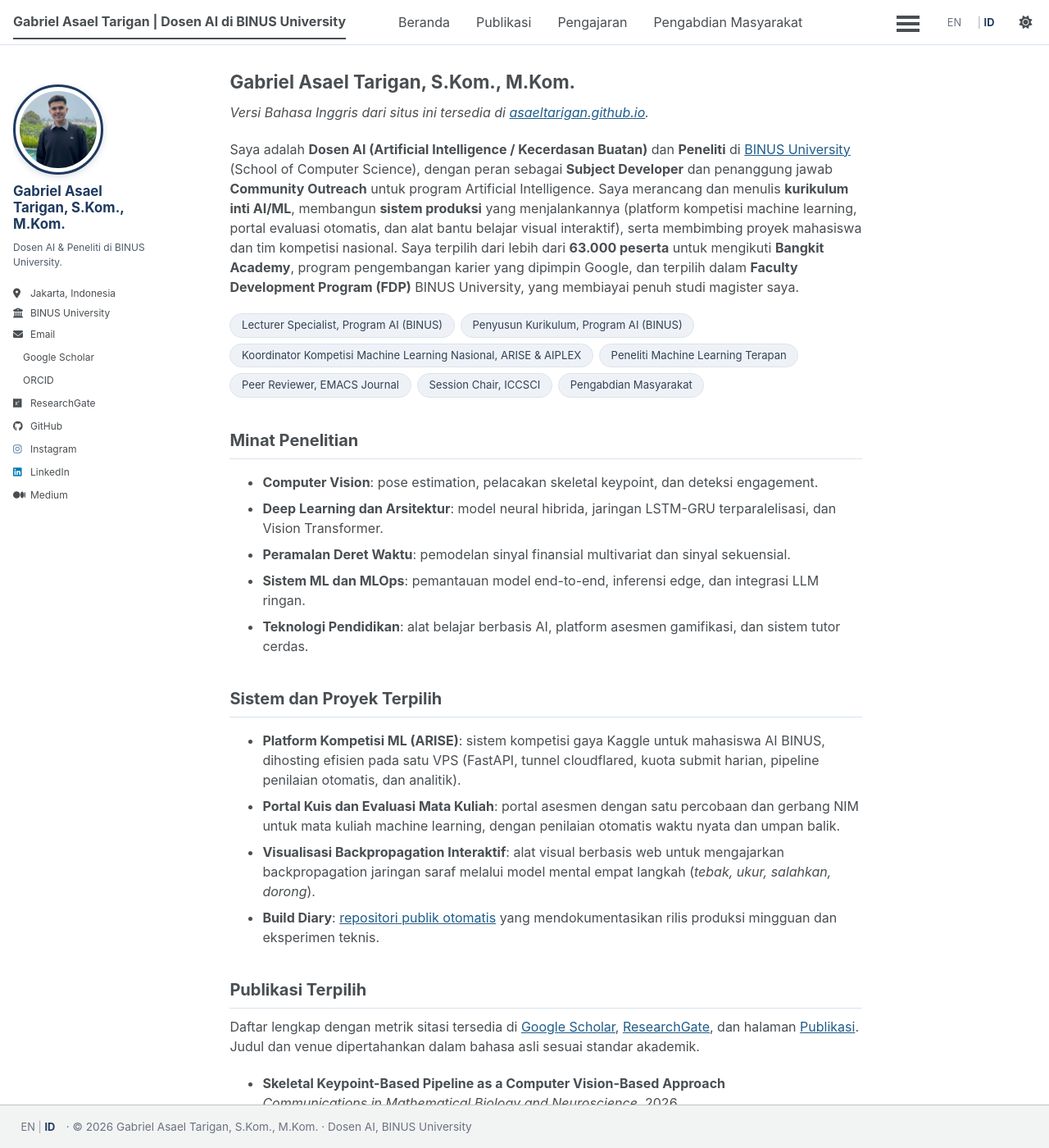
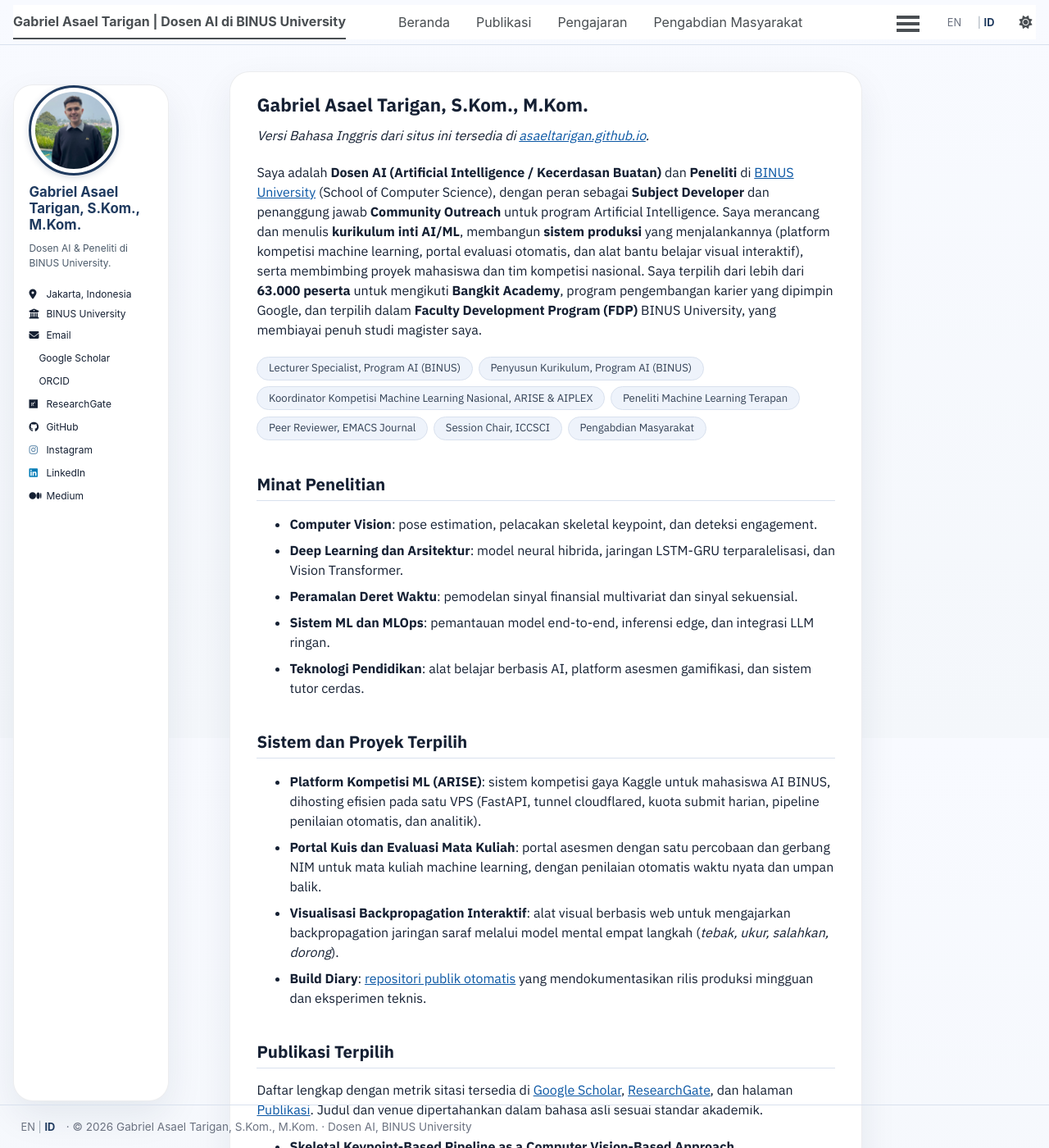
Before and after one commit to asaeltarigan/id, a Jekyll site: the page built from _pages/about.md, in a window 1280 px wide and 1400 px high. Shown: the whole window at 82% size. Built offline with Jekyll 4.4.1, drawn with Linux system fonts in a browser that asks for light colours; a style sheet for code colours, icons or effects is not loaded.

Commit message:
Design system: IBM Plex Sans + gradien + kartu + pembatas bagian

```diff
--- a/_includes/head.html
+++ b/_includes/head.html
@@ -97,5 +97,8 @@
 </script>
 
 <!-- For all browsers -->
+<link rel="preconnect" href="https://fonts.googleapis.com">
+<link rel="preconnect" href="https://fonts.gstatic.com" crossorigin>
+<link href="https://fonts.googleapis.com/css2?family=IBM+Plex+Sans:wght@400;500;600;700&display=swap" rel="stylesheet">
 <link rel="stylesheet" href="{{ base_path }}/assets/css/main.css">
-<link rel="stylesheet" href="{{ base_path }}/assets/css/custom.css?v=28">
+<link rel="stylesheet" href="{{ base_path }}/assets/css/custom.css?v=29">
--- a/assets/css/custom.css
+++ b/assets/css/custom.css
@@ -435,3 +435,90 @@ html { font-size: 16px; }
   margin: 0;
 }
 html[data-theme="dark"] .role-chips li { background: #1b2740; border-color: #2b3a57; color: #cbd5e1; }
+
+/* =====================================================================
+   Design system (8 Oct 2026): IBM Plex Sans + soft gradient + floating
+   cards + section dividers. Modelled on chunyang-chen.github.io.
+   ===================================================================== */
+:root {
+  --ds-bg1: #f8faff;
+  --ds-bg2: #f4f7fb;
+  --ds-surface: #ffffff;
+  --ds-text: #152033;
+  --ds-muted: #556277;
+  --ds-line: #d9e1ee;
+  --ds-accent: #0b57a4;
+  --ds-accent-strong: #083d74;
+  --ds-shadow: 0 18px 45px rgba(18, 35, 63, 0.08);
+  --ds-radius: 24px;
+}
+
+html { background: linear-gradient(180deg, var(--ds-bg1) 0%, var(--ds-bg2) 100%) fixed; }
+body {
+  background: transparent;
+  color: var(--ds-text);
+  font-family: "IBM Plex Sans", -apple-system, "Segoe UI", Roboto, sans-serif;
+}
+h1, h2, h3, h4, h5, h6, .page__title, .author__name {
+  font-family: "IBM Plex Sans", -apple-system, "Segoe UI", Roboto, sans-serif;
+}
+a { color: var(--ds-accent); }
+a:hover, a:focus { color: var(--ds-accent-strong); }
+
+/* Floating surfaces */
+.page__inner-wrap,
+.archive {
+  background: var(--ds-surface);
+  border: 1px solid rgba(21, 32, 51, 0.08);
+  border-radius: var(--ds-radius);
+  box-shadow: var(--ds-shadow);
+  padding: 1.7rem 2rem;
+}
+.sidebar {
+  background: var(--ds-surface);
+  border: 1px solid rgba(21, 32, 51, 0.08);
+  border-radius: var(--ds-radius);
+  box-shadow: var(--ds-shadow);
+  padding: 1.15rem 1.15rem 0.5rem;
+}
+
+/* Masthead + footer ride the gradient instead of painting white */
+.masthead, .page__footer { background: transparent; }
+.masthead::after { background: var(--ds-line); }
+.page__footer { border-top: 1px solid var(--ds-line); }
+
+/* Section headings get the hairline divider (fits the content width) */
+.page__content h2, .archive h2 {
+  font-size: 1.28rem;
+  line-height: 1.25;
+  border-bottom: 1px solid var(--ds-line);
+  padding-bottom: 0.4rem;
+  margin-bottom: 0.9rem;
+}
+
+.role-chips li { background: #eef3fb; border-color: var(--ds-line); color: #334155; }
+
+/* ---- Dark mode ---- */
+html[data-theme="dark"] {
+  --ds-bg1: #0f172a;
+  --ds-bg2: #0b1220;
+  --ds-surface: #111c31;
+  --ds-text: #cbd5e1;
+  --ds-muted: #94a3b8;
+  --ds-line: #22304d;
+  --ds-accent: #78b4f0;
+  --ds-accent-strong: #a9cdf7;
+  --ds-shadow: 0 18px 45px rgba(0, 0, 0, 0.35);
+}
+html[data-theme="dark"] body { background: transparent; color: var(--ds-text); }
+html[data-theme="dark"] .page__inner-wrap,
+html[data-theme="dark"] .archive,
+html[data-theme="dark"] .sidebar {
+  background: var(--ds-surface);
+  border-color: #22304d;
+}
+html[data-theme="dark"] h1, html[data-theme="dark"] h2, html[data-theme="dark"] h3,
+html[data-theme="dark"] h4, html[data-theme="dark"] .page__title,
+html[data-theme="dark"] .author__name { color: #e6eefc; }
+html[data-theme="dark"] .role-chips li { background: #1b2740; border-color: #2b3a57; color: #cbd5e1; }
+html[data-theme="dark"] .page__footer { border-top-color: #22304d; }
```
